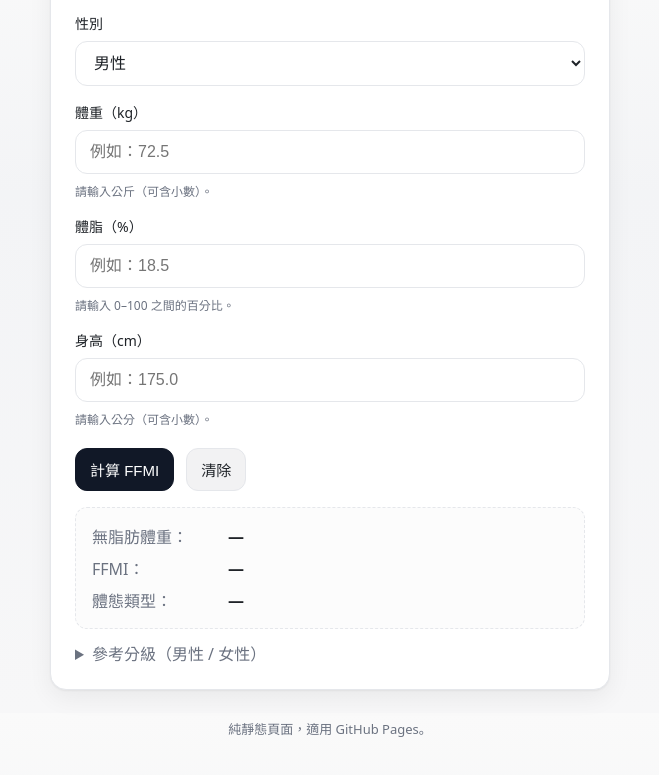
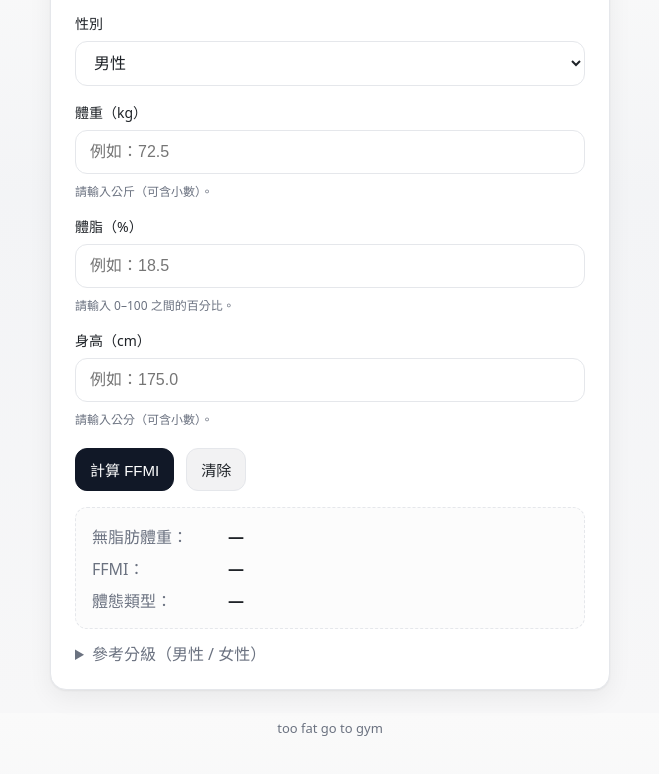
Before and after one commit to alexwangastudio/ffmicalculator, a plain HTML site: page index.html in a window 1280 px wide. Shown: the part 87-862 px from the top of the page, without its empty margins (310-969 px from the left). Drawn offline with Linux system fonts and the light colour scheme.

Commit message:
Update index.html

```diff
--- a/index.html
+++ b/index.html
@@ -61,7 +61,7 @@
     </section>
 
     <footer class="footer">
-      <p>純靜態頁面，適用 GitHub Pages。</p>
+      <p>too fat go to gym</p>
     </footer>
   </main>
 
```
